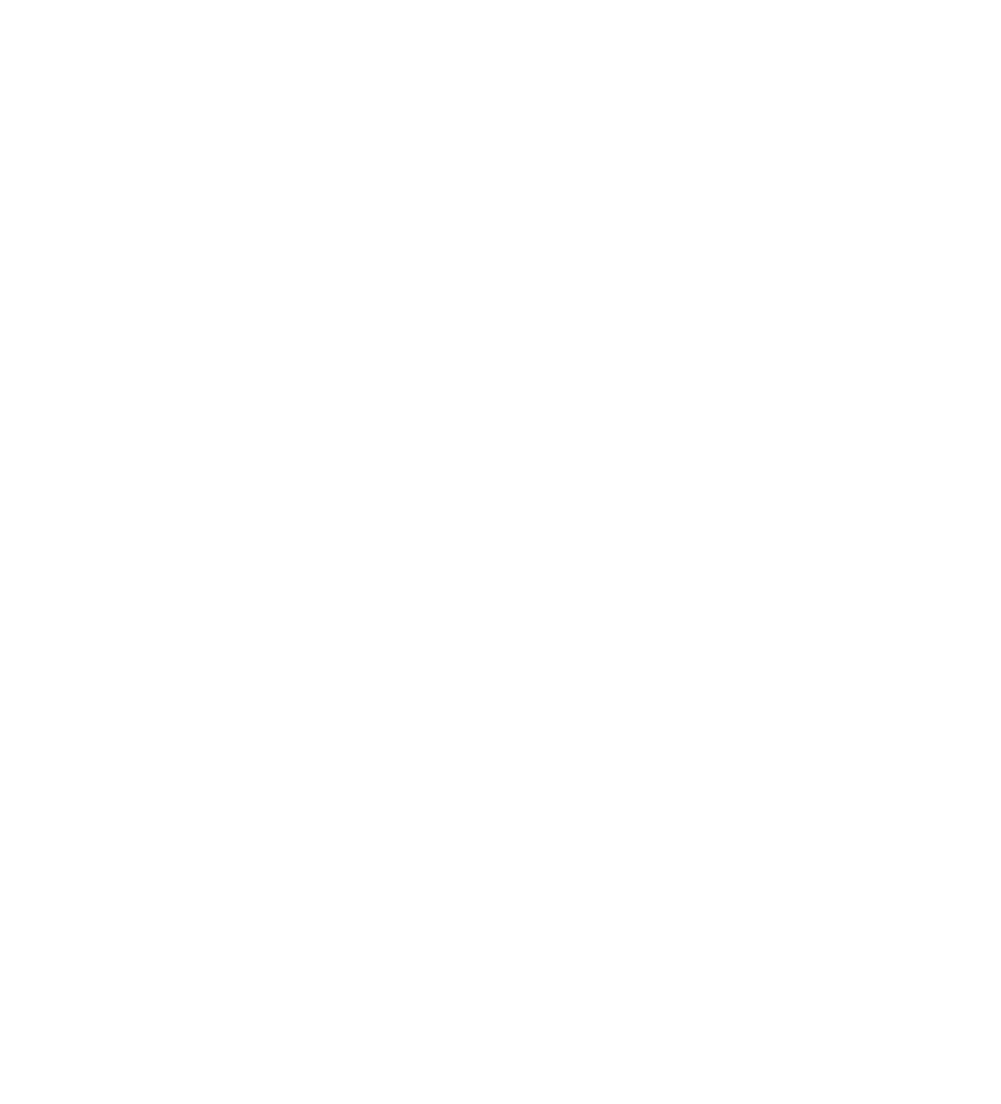
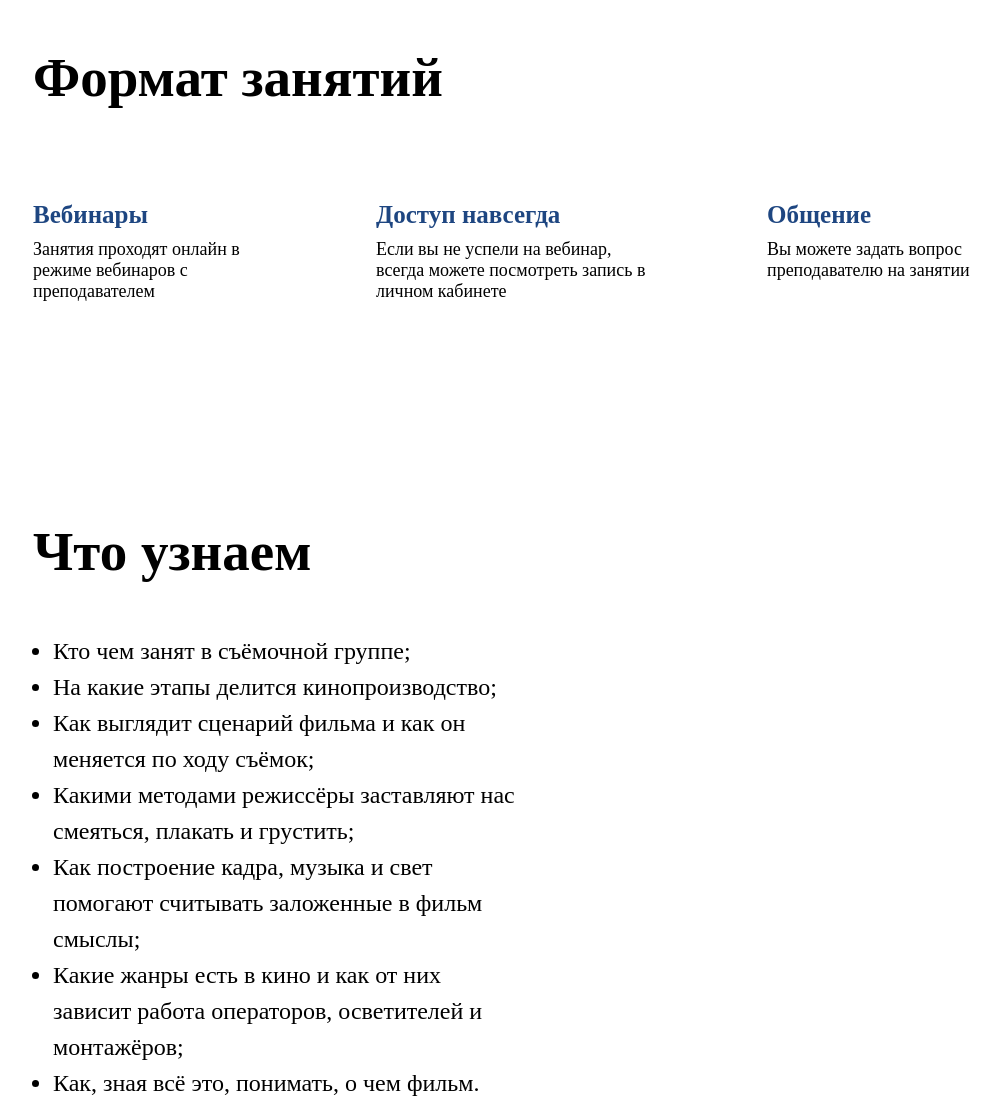
Before and after one commit to royabbasova/Gamma-Project1, a plain HTML site: page index.html in a window 1280 px wide. Shown: the whole page, without its empty margins (97-1098 px from the left). Before the commit the page ends 800 px from the top, so only its background shows below. Drawn offline with Linux system fonts and the light colour scheme; a web font is replaced by a local one.

Commit message:
section3

```diff
--- a/index.html
+++ b/index.html
@@ -11,6 +11,52 @@
 <body>
 
 
+    <!-- MURAD - FORMAT CONTAINER SECTION 3 -->
+
+    <section id="format-container">
+
+        <h1 class="format-head">Формат занятий</h1>
+
+        <div class="format-card">
+
+            <div class="block1">
+                <h3>Вебинары</h3>
+                <p>Занятия проходят онлайн
+                    в режиме вебинаров
+                    с преподавателем</p>
+            </div>
+            <div class="block2">
+                <h3>Доступ навсегда</h3>
+                <p style="width: 271px;">Если вы не успели на вебинар, всегда можете посмотреть запись в личном кабинете
+                </p>
+            </div>
+            <div class="block3">
+                <h3>Общение</h3>
+                <p style="width: 245px;">Вы можете задать вопрос
+                    преподавателю на занятии</p>
+            </div>
+        </div>
+
+        <h1 class="format-head punct">Что узнаем</h1>
+        <div class="second">
+            <ul>
+                <li>Кто чем занят в съёмочной группе;</li>
+                <li>На какие этапы делится кинопроизводство;</li>
+                <li>Как выглядит сценарий фильма и как он меняется по ходу съёмок;</li>
+                <li>Какими методами режиссёры заставляют нас смеяться, плакать и грустить;</li>
+                <li>Как построение кадра, музыка и свет помогают считывать заложенные в фильм смыслы;</li>
+                <li>Какие жанры есть в кино и как от них зависит работа операторов, осветителей и монтажёров;</li>
+                <li>Как, зная всё это, понимать, о чем фильм.</li>
+            </ul>
+        </div>
+
+    </section>
+
+
+
+
+
+
 
 </body>
 </html>
--- a/main.css
+++ b/main.css
@@ -11,3 +11,51 @@
     font-weight: normal;
     font-style: normal;
 }
+
+/* MURAD - FORMAT CONTAINER SECTION 3 */
+
+#format-container {
+    padding: 0 122px 50px;
+}
+.format-head{
+    font-weight: bold;
+    font-size: 55px;
+    font-family: 'Roboto Slab';
+    margin-bottom: 65px;
+}
+.format-card{
+    display: flex;
+    gap: 120px;
+    margin-bottom: 200px;
+}
+.format-card h3{
+    font-weight: 700;
+    font-size: 25px;
+    line-height: 130%;
+    letter-spacing: 0%;
+    color:#1E4681;
+    margin-bottom: 0px;
+}
+.format-card p{
+    font-weight: 400;
+    font-size: 18px;
+    width: 223px;
+    margin-top: 8px;
+
+}
+
+.second ul{
+    margin: 0;
+    padding: 0 0 0 20px;
+    font-weight: 400;
+    font-size: 24px;
+    width: 46%;
+}
+
+.punct {
+    margin-bottom: 50px;
+}
+
+.second li {
+    line-height: 150%;
+}
```
